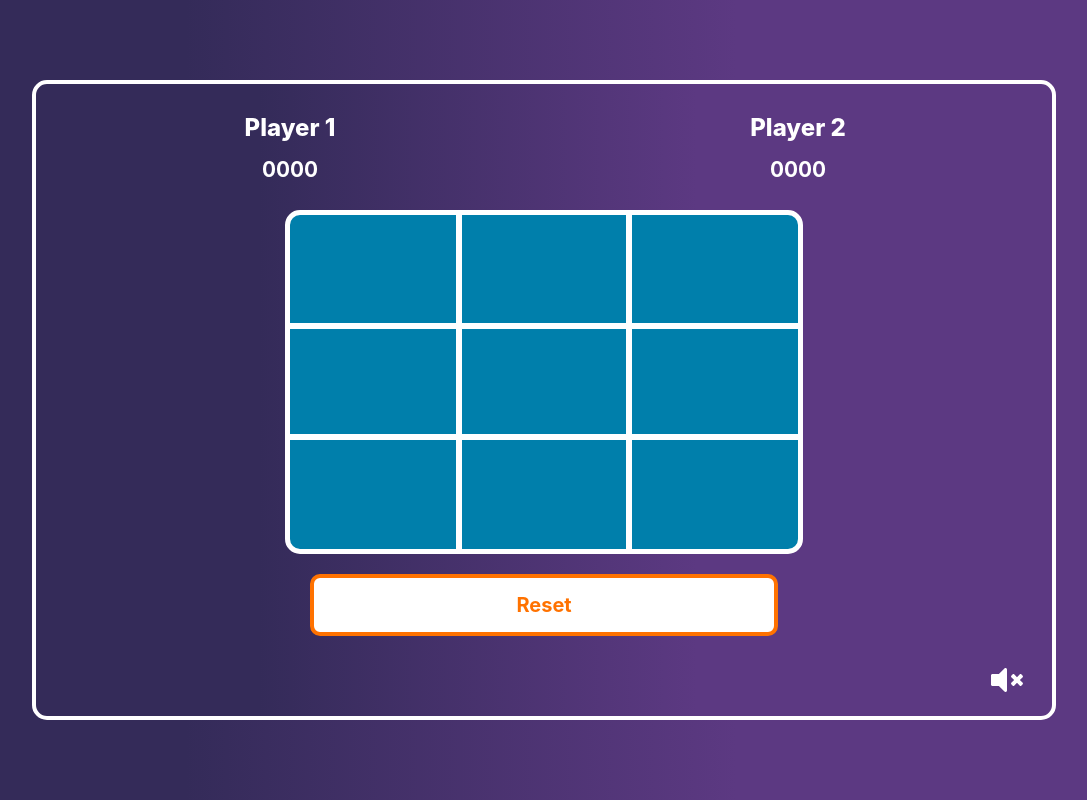
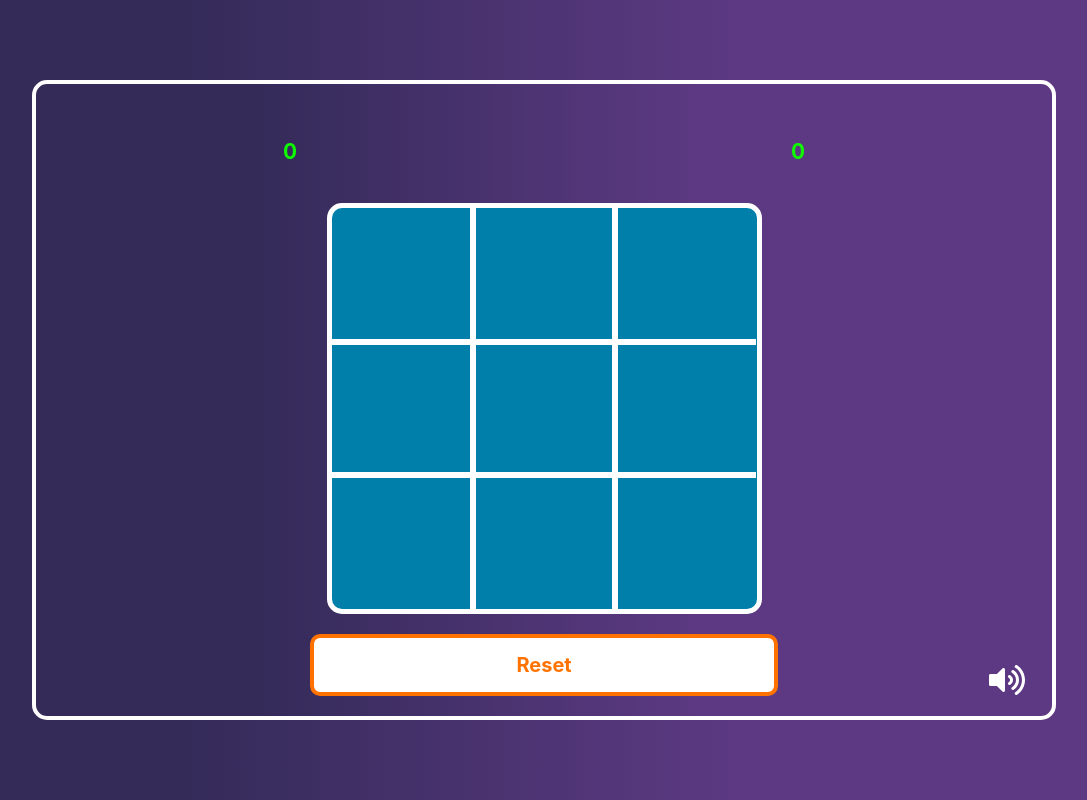
Before and after one commit to Mirror-Image/andersen-task-2, a React (Create React App) app: page /play-game in a window 1280 px wide. Shown: the whole page, without its empty margins (96-1183 px from the left). Built offline with nearby package versions, Linux system fonts and the light colour scheme.

Commit message:
fixed some bugs

```diff
--- a/src/App.js
+++ b/src/App.js
@@ -8,30 +8,12 @@ import {faVolumeMute, faVolumeUp} from '@fortawesome/free-solid-svg-icons'
 import PlayGame from "./containers/PlayGame/PlayGame";
 import {createStore} from "redux";
 import rootReducer from "./store/reducers/rootReducer";
+import {connect} from "react-redux";
 
 
 export const store = createStore(rootReducer)
 
 class App extends React.Component {
-  constructor(props) {
-    super(props);
-
-    this.state = {
-      Players: [
-        {name: 'Test1', symbolX: false, score: 110},
-        {name: 'Test2', symbolX: true, score: 220}
-      ],
-      settings: {
-        menuMusic: true
-      }
-    }
-  }
-
-  handleVolume = () => {
-    this.setState((prevState) => {
-      return {menuMusic: !prevState.menuMusic};
-    })
-  }
 
   render() {
     return (
@@ -42,10 +24,24 @@ class App extends React.Component {
           <Route path="/create-game" component={CreateGame} />
           <Route path="/" exact component={MainMenu} />
         </Switch>
-        <FontAwesomeIcon onClick={this.handleVolume} className="icon" icon={this.state.menuMusic ? faVolumeUp : faVolumeMute} />
+        <FontAwesomeIcon onClick={this.props.toggleMenuMusic} className="icon" icon={this.props.settings.menuMusic ? faVolumeUp : faVolumeMute} />
       </div>
     );
   }
 }
 
-export default App;
+function mapStateToProps(state) {
+  return {
+    settings: {
+      menuMusic: state.settings.menuMusic
+    }
+  }
+}
+
+function mapDispatchToProps(dispatch) {
+  return {
+    toggleMenuMusic: () => dispatch({type: 'TOGGLE_MENU_MUSIC'})
+  }
+}
+
+export default connect(mapStateToProps, mapDispatchToProps)(App);
--- a/src/containers/CreateGame/CreateGame.js
+++ b/src/containers/CreateGame/CreateGame.js
@@ -220,5 +220,4 @@ function mapDispatchToProps(dispatch) {
   }
 }
 
-
 export default connect(mapStateToProps, mapDispatchToProps)(CreateGame);
--- a/src/containers/PlayGame/PlayGame.js
+++ b/src/containers/PlayGame/PlayGame.js
@@ -2,48 +2,113 @@ import React from "react"
 import './PlayGame.scss'
 import Button from "../../сomponents/UI/Button/Button";
 import Block from "../../сomponents/Block/Block";
+import calculateWinner from "../../helpers/CalculateWinner";
+import {connect} from "react-redux";
+import {addCount} from "../../store/actions/play";
 
 
-export default class PlayGame extends React.Component {
+class PlayGame extends React.Component {
   constructor(props) {
     super(props);
-    // this.state = props.data
+    this.state = {
+      fieldsData: Array(9).fill(null),
+      xIsNext: true,
+      isWinner: false
+    }
   }
+
+  renderSquare(i) {
+    return (
+      <Block
+        value={this.state.fieldsData[i]}
+        onClick={() => this.handleClick(i)}
+        className={"play-game__game-desk-block " + this.state.fieldsData[i]}
+      />
+    );
+  }
+
+  /*componentWillMount() {
+    if (localStorage.getItem('fieldsData')) {
+      const test = localStorage.getItem('fieldsData')
+
+      console.log(JSON.parse(test));
+    }
+  }*/
+
+  handleClick(i) {
+    const squaresArray = this.state.fieldsData;
+
+    if (calculateWinner(squaresArray) || squaresArray[i]) {
+      return;
+    }
+
+    squaresArray[i] = this.state.xIsNext ? "X" : "O";
+    this.setState({
+      fieldsData: squaresArray,
+      xIsNext: !this.state.xIsNext
+    });
+
+    if (calculateWinner(squaresArray)) {
+      const player = (this.props.player1.symbolX === this.state.xIsNext ? 'player1' : 'player2' );
+      const scoreData = {
+        [player]: {
+          name: this.props[player].name,
+          symbolX: this.props[player].symbolX,
+          score: this.props[player].score + 1
+        }
+      };
+
+      this.props.addCount(scoreData);
+
+      return this.setState({
+        isWinner: true
+      });
+    }
+  }
+
+  handleResetGame = () => {
+    this.setState({
+      fieldsData: Array(9).fill(null),
+      xIsNext: true,
+      isWinner: false
+    });
+  }
+
+  /*componentWillUnmount() {
+    const test2 = JSON.stringify(this.state.fieldsData)
+    localStorage.setItem('fieldsData', test2);
+  }*/
 
   render() {
     return (
       <React.Fragment>
         <div className="play-game">
           <div className="play-game__score">
-            <div className="play-game__score-player">
-              <p className="play-game__score-player-name">Player 1</p>
-              <p className="play-game__score-player-score">0000</p>
-              {/*<p>{this.props.player1.name}</p>*/}
-              {/*<p>{this.props.player1.score}</p>*/}
+            <div className={"play-game__score-player " + (this.props.player1.symbolX ? "x" : "y")}>
+              <p className="play-game__score-player-name">{this.props.player1.name}</p>
+              <p className="play-game__score-player-score">{this.props.player1.score}</p>
             </div>
-            <div className="play-game__score-player">
-              <p className="play-game__score-player-name">Player 2</p>
-              <p className="play-game__score-player-score">0000</p>
-              {/*<p>{this.props.player2.name}</p>*/}
-              {/*<p>{this.props.player1.score}</p>*/}
+            <div className={"play-game__score-player " + (this.props.player2.symbolX ? "x" : "y")}>
+              <p className="play-game__score-player-name">{this.props.player2.name}</p>
+              <p className="play-game__score-player-score">{this.props.player2.score}</p>
             </div>
           </div>
           <div className="play-game__game-desk">
-            <Block />
-            <Block />
-            <Block />
-            <Block />
-            <Block />
-            <Block />
-            <Block />
-            <Block />
-            <Block />
+            {this.renderSquare(0)}
+            {this.renderSquare(1)}
+            {this.renderSquare(2)}
+            {this.renderSquare(3)}
+            {this.renderSquare(4)}
+            {this.renderSquare(5)}
+            {this.renderSquare(6)}
+            {this.renderSquare(7)}
+            {this.renderSquare(8)}
           </div>
 
           <div className="<div play-game__game-controls">
             <Button
               className="control-button"
-              // onClick={this.handleStartGame}
+              onClick={this.handleResetGame}
               to={false}
               name="Reset"
             />
@@ -53,3 +118,26 @@ export default class PlayGame extends React.Component {
     );
   }
 }
+function mapStateToProps(state) {
+  return {
+    player1: {
+      name: state.player1.name,
+      symbolX: state.player1.symbolX,
+      score: state.player1.score
+    },
+    player2: {
+      name: state.player2.name,
+      symbolX: state.player2.symbolX,
+      score: state.player2.score
+    }
+  }
+}
+
+// манипулируем состоянием Store
+function mapDispatchToProps(dispatch) {
+  return {
+    addCount: (item) => dispatch(addCount(item)),
+  }
+}
+
+export default connect(mapStateToProps, mapDispatchToProps)(PlayGame);
--- a/src/containers/PlayGame/PlayGame.scss
+++ b/src/containers/PlayGame/PlayGame.scss
@@ -20,6 +20,14 @@
       justify-content: center;
       flex-basis: 50%;
 
+      &.x p {
+        color: #ff7b00;
+      }
+
+      &.y p {
+        color: #0efb00;
+      }
+
       &-name {
         margin-bottom: 15px;
         font-size: 1.5rem;
@@ -39,57 +47,14 @@
     margin: 0 auto;
     display: flex;
     flex-wrap: wrap;
-    width: 51%;
-    flex-basis: 54.3%;
+    width: 435px;
+    flex-basis: 435px;
     border: 5px solid #ffffff;
     border-radius: 15px;
     background-color: #007fab;
+    //background-color: #505050;
 
-    &-block {
-      border: 3px solid #ffffff;
-      width: 33.33%;
-      height: 33.33%;
 
-      &:nth-of-type(1) {
-        border-top-left-radius: 15px;
-        border-top: none;
-        border-left: none;
-      }
-
-      &:nth-of-type(2) {
-        border-top: none;
-      }
-
-      &:nth-of-type(3) {
-        border-top-right-radius: 15px;
-        border-top: none;
-        border-right: none;
-      }
-
-      &:nth-of-type(4) {
-        border-left: none;
-      }
-
-      &:nth-of-type(6) {
-        border-right: none;
-      }
-
-      &:nth-of-type(7) {
-        border-bottom-left-radius: 15px;
-        border-left: none;
-        border-bottom: none;
-      }
-
-      &:nth-of-type(8) {
-        border-bottom: none;
-      }
-
-      &:nth-of-type(9) {
-        border-bottom-right-radius: 15px;
-        border-right: none;
-        border-bottom: none;
-      }
-    }
   }
 
   &__game-controls {
--- a/src/helpers/CalculateWinner.js
+++ b/src/helpers/CalculateWinner.js
@@ -0,0 +1,19 @@
+export default function calculateWinner(squares) {
+  const lines = [
+    [0, 1, 2],
+    [3, 4, 5],
+    [6, 7, 8],
+    [0, 3, 6],
+    [1, 4, 7],
+    [2, 5, 8],
+    [0, 4, 8],
+    [2, 4, 6]
+  ];
+  for (let i = 0; i < lines.length; i++) {
+    const [a, b, c] = lines[i];
+    if (squares[a] && squares[a] === squares[b] && squares[a] === squares[c]) {
+      return squares[a];
+    }
+  }
+  return null;
+}
--- a/src/store/actions/play.js
+++ b/src/store/actions/play.js
@@ -0,0 +1,6 @@
+export function addCount(item) {
+  return {
+    type: 'ADD_COUNT',
+    item
+  }
+}
--- a/src/store/reducers/rootReducer.js
+++ b/src/store/reducers/rootReducer.js
@@ -5,7 +5,6 @@ const initialState = {
     menuMusic: true
   }
 };
-
 
 export default function rootReducer(state = initialState, action) {
   switch(action.type) {
@@ -21,6 +20,18 @@ export default function rootReducer(state = initialState, action) {
         ...action.item
       }
 
+    case 'TOGGLE_MENU_MUSIC':
+      return {
+        ...state,
+        settings: {menuMusic: !state.settings.menuMusic}
+      }
+
+    case 'ADD_COUNT':
+      return {
+        ...state,
+        ...action.item
+      }
+
     default:
       return state
   }
--- a/src/сomponents/Block/Block.js
+++ b/src/сomponents/Block/Block.js
@@ -1,10 +1,10 @@
 import React from "react";
-
+import './Block.scss'
 
 export default function Block(props) {
   return (
     <div
-      className="play-game__game-desk-block"
+      className={props.className}
       onClick={props.onClick}
     >
       {props.value}
--- a/src/сomponents/Block/Block.scss
+++ b/src/сomponents/Block/Block.scss
@@ -0,0 +1,57 @@
+.play-game__game-desk-block {
+  border: 3px solid #ffffff;
+  width: 33.33333%;
+  height: 33.33333%;
+  color: #ffffff;
+  text-align: center;
+  font-weight: bold;
+  font-size: 6rem;
+
+  &:nth-of-type(1) {
+    border-top-left-radius: 9px;
+    border-top: none;
+    border-left: none;
+  }
+
+  &:nth-of-type(2) {
+    border-top: none;
+  }
+
+  &:nth-of-type(3) {
+    border-top-right-radius: 9px;
+    border-top: none;
+    border-right: none;
+  }
+
+  &:nth-of-type(4) {
+    border-left: none;
+  }
+
+  &:nth-of-type(6) {
+    border-right: none;
+  }
+
+  &:nth-of-type(7) {
+    border-bottom-left-radius: 9px;
+    border-left: none;
+    border-bottom: none;
+  }
+
+  &:nth-of-type(8) {
+    border-bottom: none;
+  }
+
+  &:nth-of-type(9) {
+    border-bottom-right-radius: 9px;
+    border-right: none;
+    border-bottom: none;
+  }
+
+  &.X {
+    background-color: #ff7200;
+  }
+
+  &.O {
+    background-color: #0efb00;
+  }
+}
--- a/src/сomponents/UI/Button/Button.scss
+++ b/src/сomponents/UI/Button/Button.scss
@@ -3,13 +3,14 @@
   padding: 15px;
   min-width: 250px;
   color: #ff7200;
-  font-family: -apple-system, BlinkMacSystemFont, 'Segoe UI', 'Roboto', 'Oxygen', 'Ubuntu', 'Cantarell', 'Fira Sans', 'Droid Sans', 'Helvetica Neue', sans-serif;;
+  font-family: -apple-system, BlinkMacSystemFont, 'Segoe UI', 'Roboto', 'Oxygen', 'Ubuntu', 'Cantarell', 'Fira Sans', 'Droid Sans', 'Helvetica Neue', sans-serif;
   font-size: 1.25rem;
   text-decoration: none;
   text-align: center;
   font-weight: bold;
   border: 4px solid #ff7200;
   border-radius: 10px;
+  outline: none;
   background-color: #ffffff;
   transition: all 0.3s ease-in-out;
 
@@ -30,8 +31,10 @@
   text-decoration: none;
   text-align: center;
   font-weight: bold;
+  font-family: -apple-system, BlinkMacSystemFont, 'Segoe UI', 'Roboto', 'Oxygen', 'Ubuntu', 'Cantarell', 'Fira Sans', 'Droid Sans', 'Helvetica Neue', sans-serif;
   border: 4px solid #ff7200;
   border-radius: 10px;
+  outline: none;
   background-color: #ff7200;
 
   &:hover {
@@ -52,6 +55,7 @@
     border-radius: 10px;
     color: #ffffff;
     border: 4px solid #ffffff;
+    outline: none;
     background-color: #ff7200;
     transform: scale(1);
   }
```
